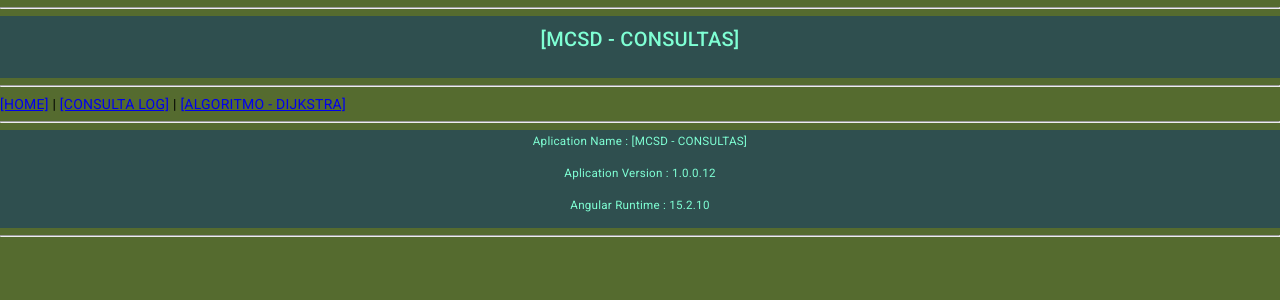
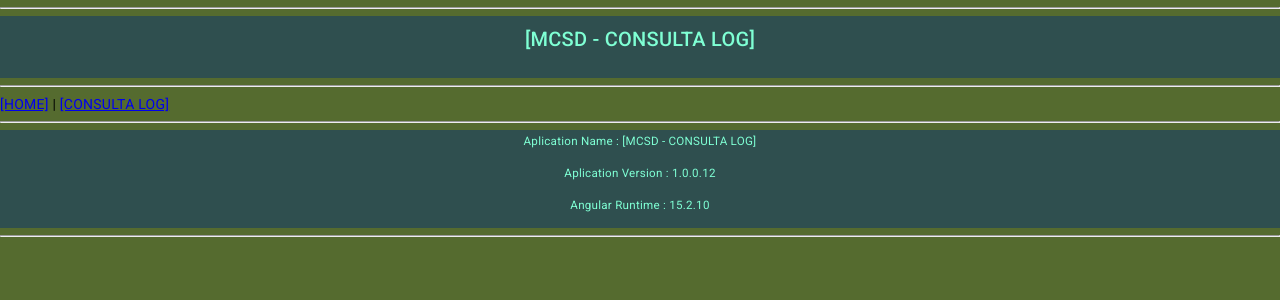
Before and after one commit to aperezNWO/AngularMCSDConsultaLogApp, an Angular app: page / in a window 1280 px wide. Shown: the top 300 px of the page. Built offline with nearby package versions, Linux system fonts and the light colour scheme.

Commit message:
Aplicativo [MCSD - CONSULTAS] v[1.0.0.12] 1) Navegacion menu horiziontal.

```diff
--- a/src/app/app.component.html
+++ b/src/app/app.component.html
@@ -8,8 +8,6 @@
             <a routerLink="/ConsultaDineroViewComponent">{{ConsultaDineroViewComponent_pageTitle}}</a>
             |
             <a routerLink="/ConsultaLogViewComponent">{{LogInfoViewComponent_pageTitle}}</a>
-            |
-            <a routerLink="/">[ALGORITMO - DIJKSTRA]</a>
     </nav>
     <router-outlet></router-outlet>
 </div>
--- a/src/app/app.component.ts
+++ b/src/app/app.component.ts
@@ -10,8 +10,8 @@ import { ConsultaDineroViewComponent               } from './consulta-dinero-vie
 //
 export class AppComponent {
   //
-  title             : string = '[MCSD - CONSULTAS]';
-  appName           : string = "[MCSD - CONSULTAS]";
+  title             : string = '[MCSD - CONSULTA LOG]';
+  appName           : string = "[MCSD - CONSULTA LOG]";
   appVersion        : string = '1.0.0.12';
   runtimeVersion    : string = VERSION.full;
   //
```
